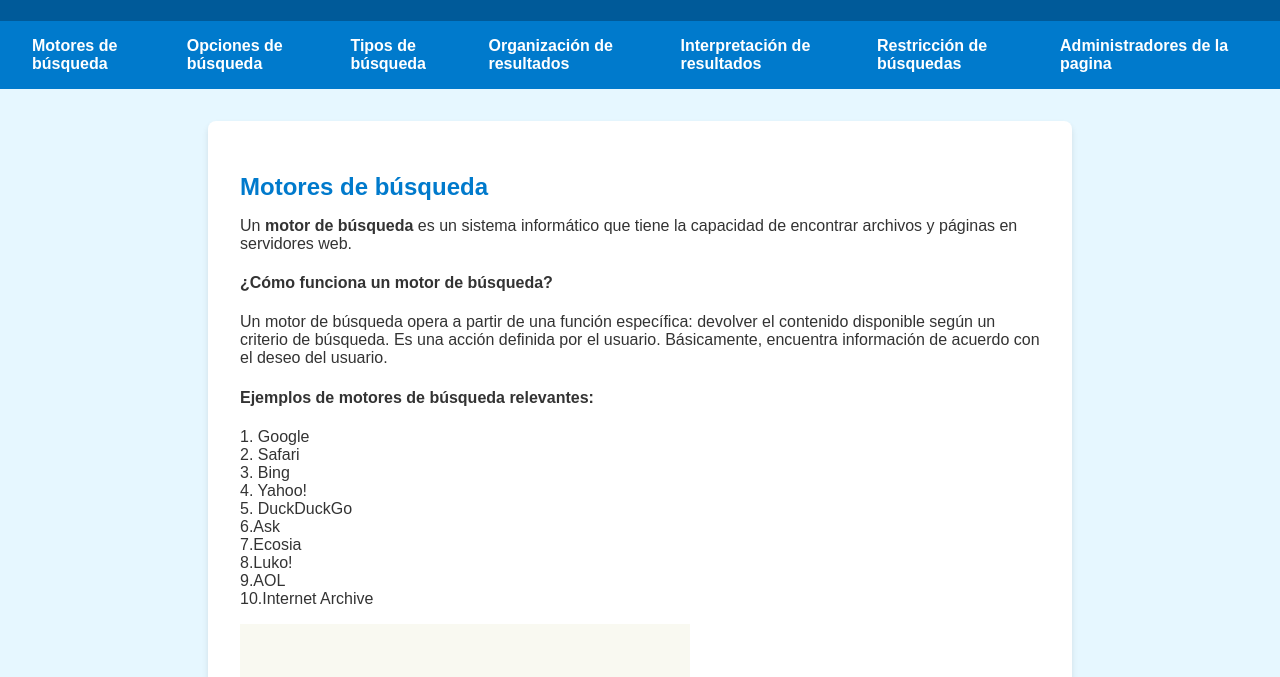
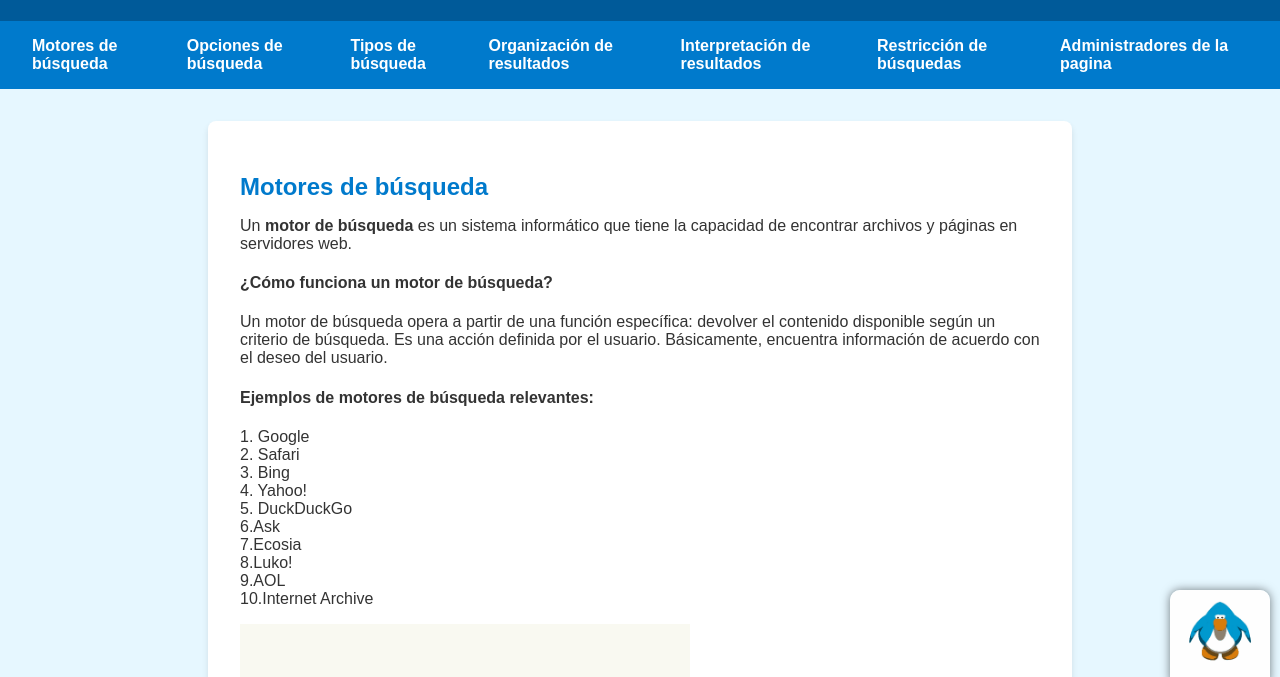
Before and after one commit to EDOAProyectoWEB/ProyecEDOAWEB.github.io, a plain HTML site: page index.html in a window 1280 px wide. Shown: the part 99-776 px from the top of the page. Drawn offline with Linux system fonts and the light colour scheme.

Commit message:
Add files via upload

```diff
--- a/index.html
+++ b/index.html
@@ -4,7 +4,7 @@
     <meta charset="UTF-8">
     <meta name="viewport" content="width=device-width, initial-scale=1.0">
     <title>Búsqueda de información en Internet</title>
-    <link rel="Icon" href="Icon.png" type="image/png">
+    <link rel="icon" href="icon.png" type="image/png">
 
     <style>
 
@@ -153,6 +153,23 @@
         </p>
         <img src="6.png"alt="Restriccion busquedas" width="450" height="250">
     </div>
+    <div class="gif-container">
+    <img src="p.gif" alt="GIF animado">
+</div>
+<style>
+.gif-container {
+    position: fixed;
+    bottom: 10px;
+    right: 10px;
+    z-index: 100;
+}
+.gif-container img {
+    width: 100px;
+    height: auto;
+    border-radius: 10px;
+    box-shadow: 0 0 10px rgba(0, 0, 0, 0.5);
+}
+</style>
 <footer>
     <p>© 2024 Búsqueda de información en internet. Todos los derechos reservados. </p>
 </footer>
```
Also changed, not shown: Administradores de la pagina.html (+17 -0 lines), OficialWeb.html (+17 -0 lines), p.gif (added).
